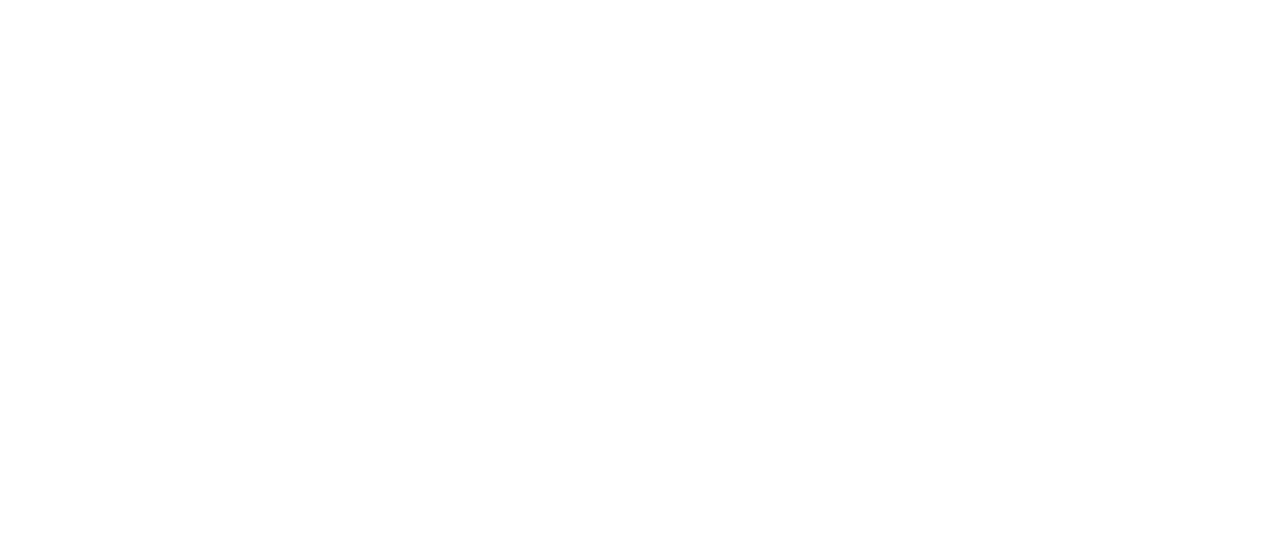
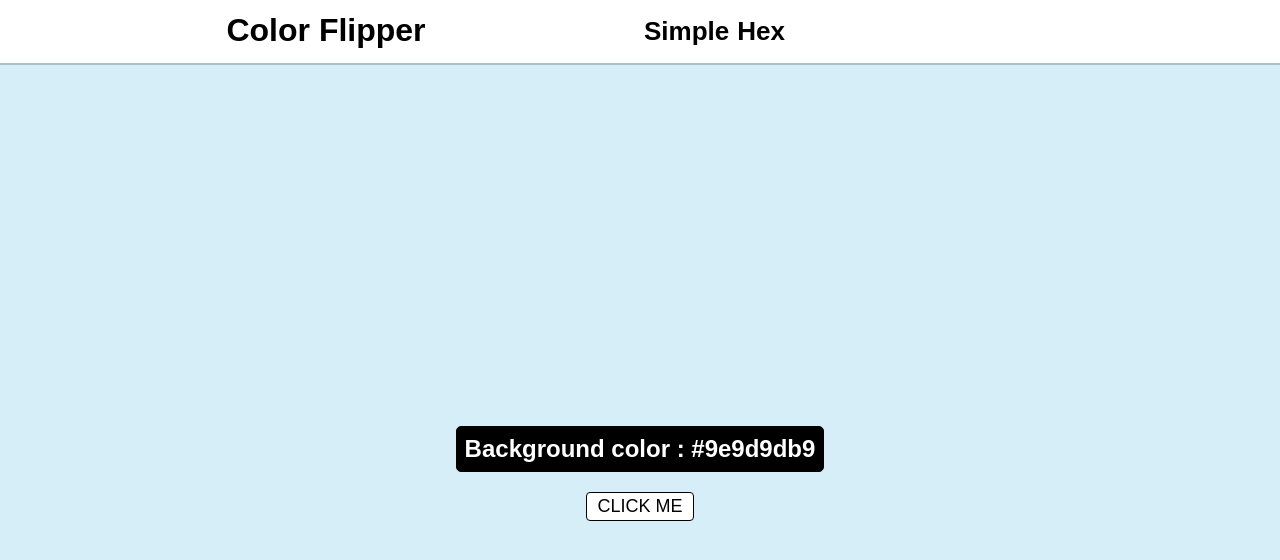
Before and after one commit to Saurabhbalke/project_js, a plain HTML site: page 01 color flipper/index.html in a window 1280 px wide. Drawn offline with Linux system fonts and the light colour scheme.

Commit message:
color property added

```diff
--- /dev/null
+++ b/01 color flipper/app.js
@@ -0,0 +1,16 @@
+const colors = ["red", "green", "blue", "yellow"]
+const btn =document.getElementById("btn")
+const color=document.getElementById("color")
+// console.log(btn)
+
+btn.addEventListener("click",function () {
+
+    let element=document.getElementById("back")
+    let random=randomNumber()
+    element.style.backgroundColor=colors[random]
+    color.textContent=colors[random]
+})
+
+function randomNumber() {
+    return Math.floor(Math.random()*3)
+}
--- /dev/null
+++ b/01 color flipper/index.css
@@ -0,0 +1,64 @@
+*{
+    margin: 0px;
+    padding: 0px;
+    font-family: Arial, Helvetica, sans-serif;
+}
+.navbar{
+    padding: 12px;
+    box-shadow: 0px 2px 0px #9e9d9db9 ;
+    /* border: 1px solid black; */
+    display: grid;
+    grid-template-columns: 1fr 1fr;
+    text-align: center;
+
+
+}
+ul{
+    list-style: none;
+    display: flex;
+    text-align: center;
+
+}
+li{
+    /* margin: 4px; */
+    padding: 4px ;
+    font-size: 13px;
+}
+a{
+    text-decoration: none;
+    color: black;
+    cursor: pointer;
+}
+.navbar button{
+    border: 0px;
+    padding: 6px;
+    background-color: white;
+
+
+}
+.contianer{
+    background-color: rgba(135, 207, 235, 0.349);
+    height: 100vh;
+    display: flex;
+    flex-direction: column;
+    justify-content: center;
+    align-items: center;
+}
+.color{
+    border: 1px solid black;
+    background-color: black;
+    color: white;
+    padding: 8px;
+    width: fit-content;
+    border-radius: 5px;
+    margin: 20px;
+
+}
+.btn{
+    background-color: white;
+    padding: 3px 10px;
+    width: fit-content;
+    border: 1px solid black;
+    border-radius: 4px;
+    font-size: 18px;
+}
--- a/01 color flipper/index.html
+++ b/01 color flipper/index.html
@@ -4,9 +4,38 @@
     <meta charset="UTF-8">
     <meta http-equiv="X-UA-Compatible" content="IE=edge">
     <meta name="viewport" content="width=device-width, initial-scale=1.0">
-    <title>color flipper</title>
+    <title>color  flipper</title>
+    <link rel="stylesheet" href="index.css">
+
 </head>
 <body>
+    <div class="navbar">
+        <!-- <button>Color Flipper</button> -->
+        <h1>Color Flipper</h1>
+
+        <ul>
+            <li>
+                <h1><a href="index.html">Simple</a></h1>
+            </li>
+
+            <li>
+                <h1><a href="hex.html">Hex</a></h1>
+            </li>
+        </ul>
+
+    </div>
+    <div class="contianer" id="back" >
+        <div class="color">
+            <h2>Background color : <span id="color">#9e9d9db9</span>  </h2>
+
+        </div>
+        <div>
+
+            <button class="btn btn-change" id="btn">CLICK ME</button>
+        </div>
+
+    </div>
 
 </body>
+<script src="app.js"></script>
 </html>
```
